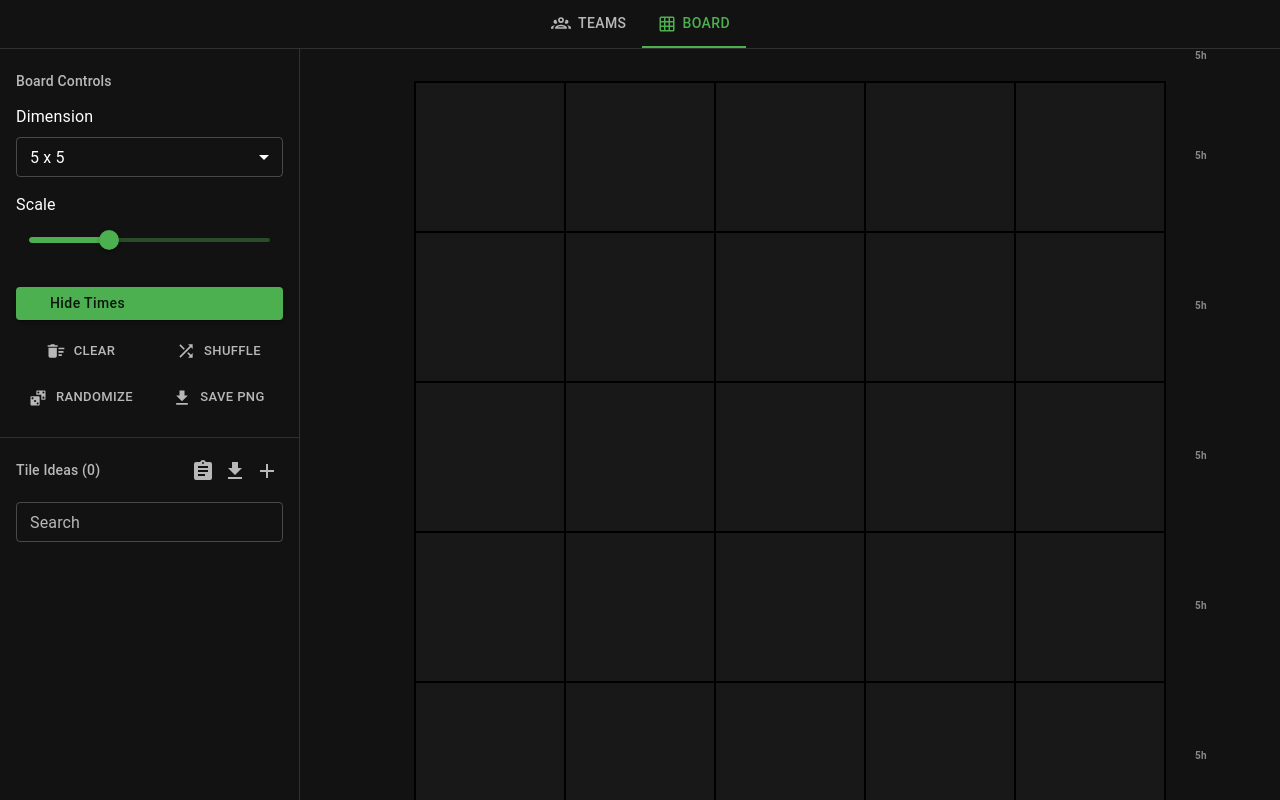
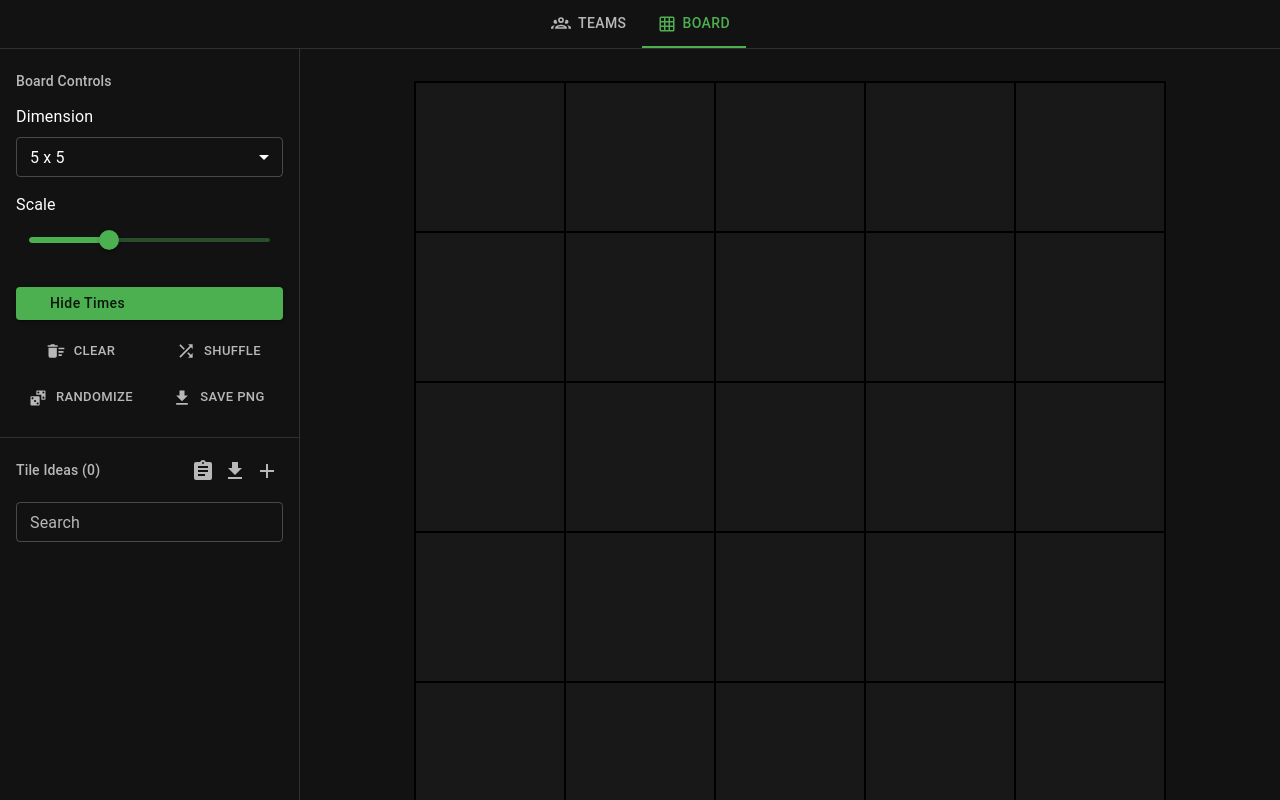
Before and after one commit to juicedjugs/bingo, a React (Vite) app: page / in a window 1280 px wide. Both pictures are taken after a click on the tab "BOARD". Built offline with nearby package versions, Linux system fonts and the light colour scheme; some icons are missing.

Commit message:
changed times

```diff
--- a/src/components/viewspace/BingoBoard.tsx
+++ b/src/components/viewspace/BingoBoard.tsx
@@ -87,7 +87,14 @@ function BingoTimeSummary({
   // Calculate time summaries
   const getTimeForTile = (index: number) => {
     const tile = board[index];
-    return tile?.timeToComplete || 1; // Default to 1 hour if no time specified
+    // Only count tiles that have actual content (description or items)
+    if (
+      !tile ||
+      (!tile.description && (!tile.items || tile.items.length === 0))
+    ) {
+      return 0; // Empty tiles don't contribute time
+    }
+    return tile.timeToComplete || 1; // Default to 1 hour if no time specified
   };
 
   // Row totals
```
